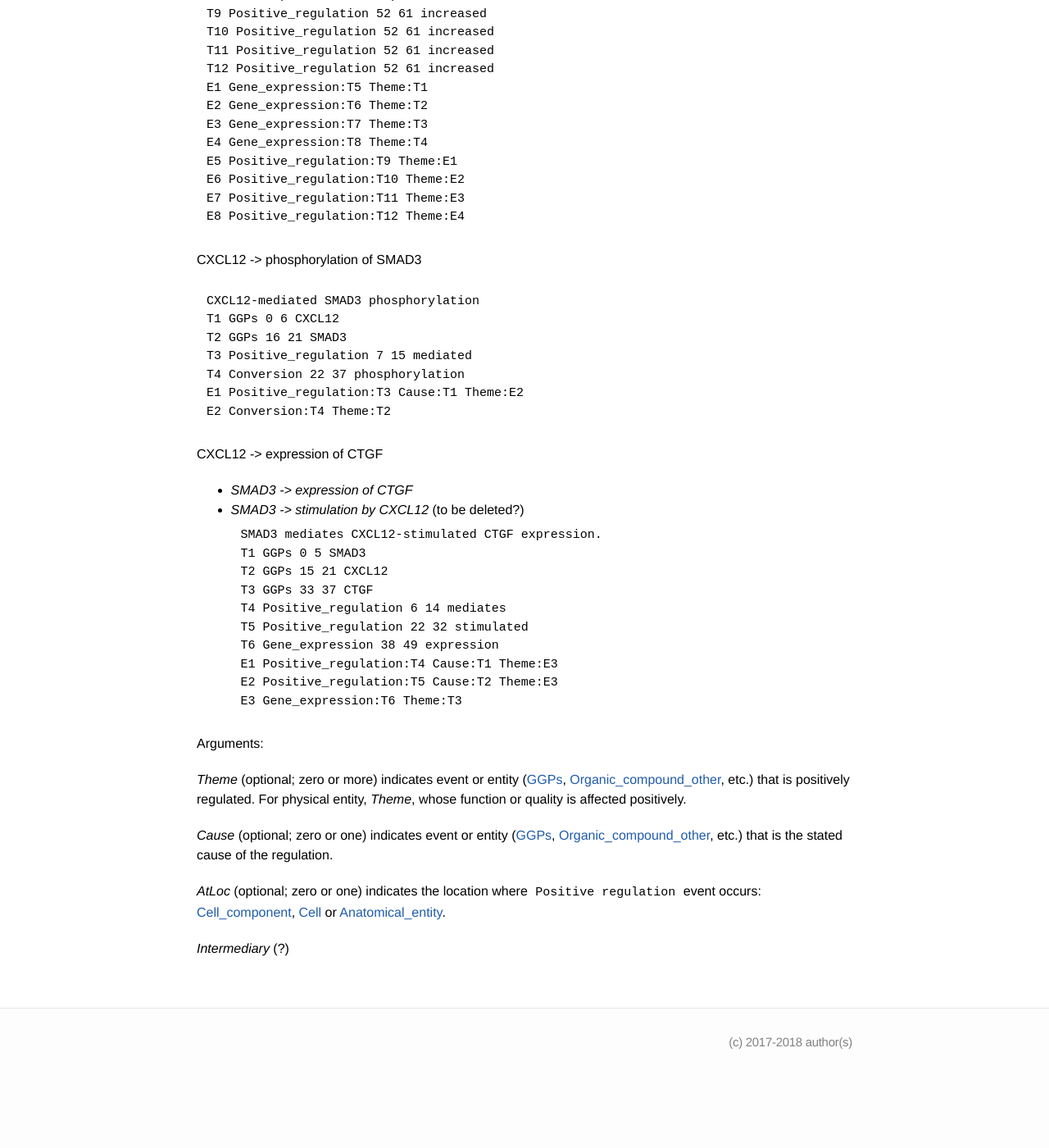
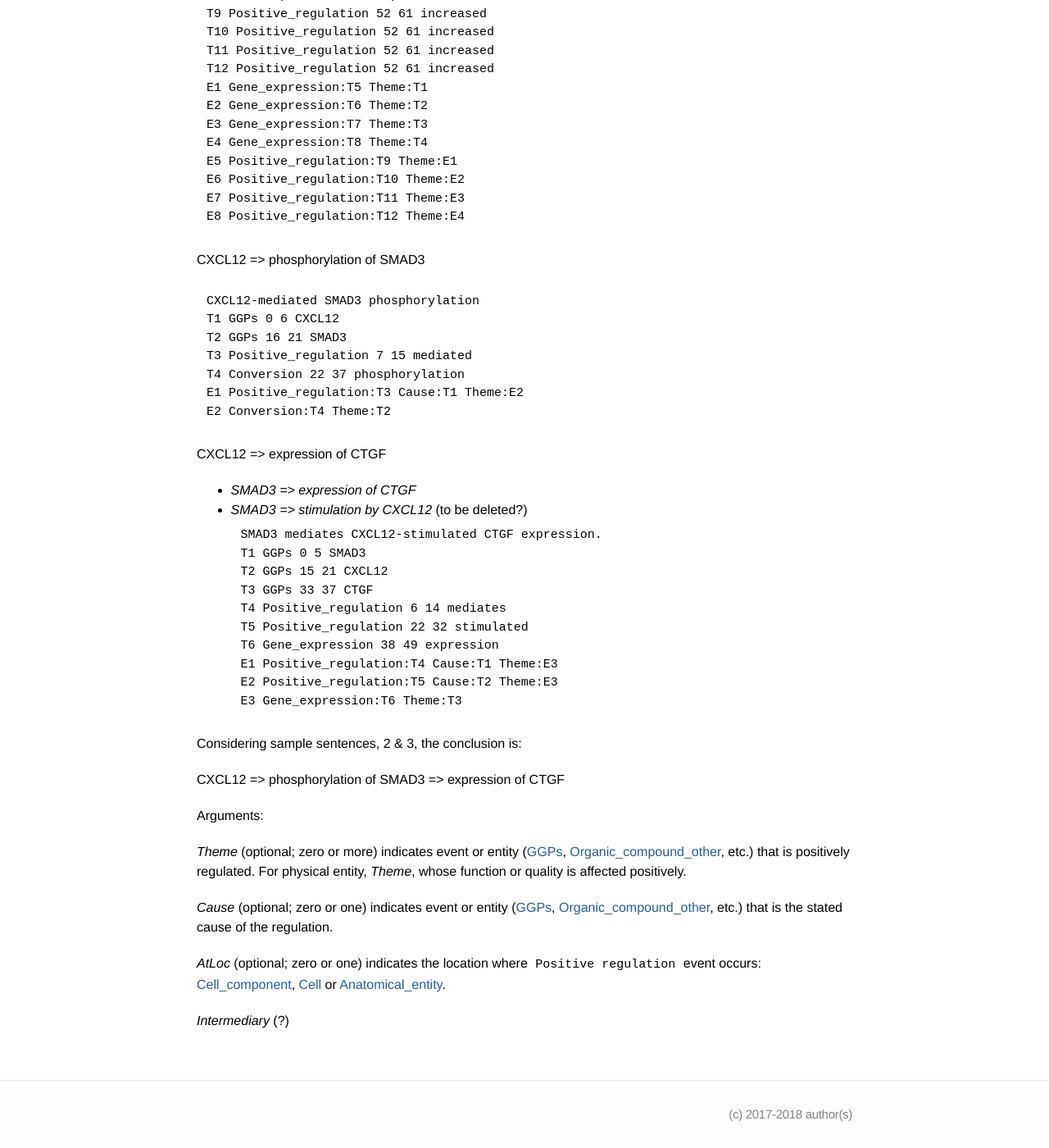
Before and after one commit to ezcatdb/molbiol_lung_corpus-guidelines, a Jekyll site: the page built from _event/Positive_regulation.md, in a window 1280 px wide and 1400 px high, scrolled down 932 px. Shown: the whole window at 82% size. Built offline with Jekyll 4.4.1, drawn with Linux system fonts in a browser that asks for light colours; before the commit the page ends 2244 px from its top, so only the background shows below that.

Commit message:
Additional explanation of sample sentences in Positive_regulation.md

```diff
--- a/_event/Positive_regulation.md
+++ b/_event/Positive_regulation.md
@@ -54,7 +54,7 @@ E7 Positive_regulation:T11 Theme:E3
 E8 Positive_regulation:T12 Theme:E4
 ~~~
 
-CXCL12 -> phosphorylation of SMAD3
+CXCL12 => phosphorylation of SMAD3
 ~~~ ann
 CXCL12-mediated SMAD3 phosphorylation
 T1 GGPs 0 6 CXCL12
@@ -66,10 +66,10 @@ E2 Conversion:T4 Theme:T2
 ~~~
 
 
-CXCL12 -> expression of CTGF
+CXCL12 => expression of CTGF
 
-- *SMAD3 -> expression of CTGF*
-- *SMAD3 -> stimulation by CXCL12* (to be deleted?)
+- *SMAD3 => expression of CTGF*
+- *SMAD3 => stimulation by CXCL12* (to be deleted?)
 ~~~ ann
 SMAD3 mediates CXCL12-stimulated CTGF expression.
 T1 GGPs 0 5 SMAD3
@@ -82,6 +82,10 @@ E1 Positive_regulation:T4 Cause:T1 Theme:E3
 E2 Positive_regulation:T5 Cause:T2 Theme:E3
 E3 Gene_expression:T6 Theme:T3
 ~~~
+
+Considering sample sentences, 2 & 3, the conclusion is:
+
+CXCL12 => phosphorylation of SMAD3 => expression of CTGF
 
 Arguments:
 
```
